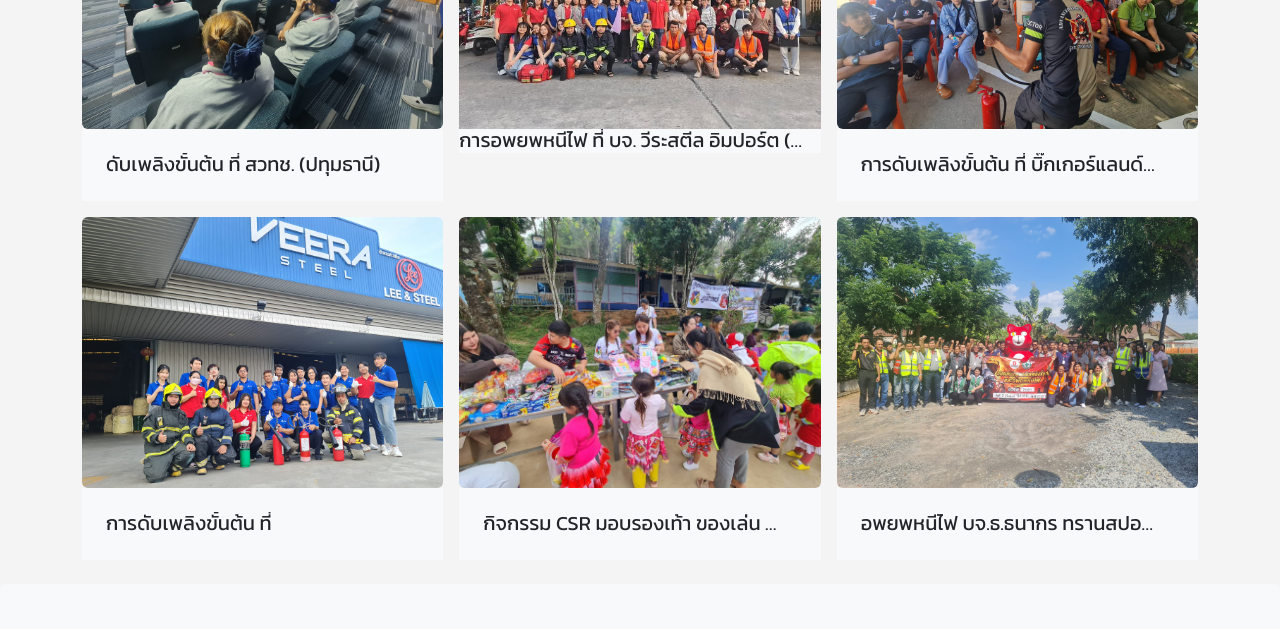
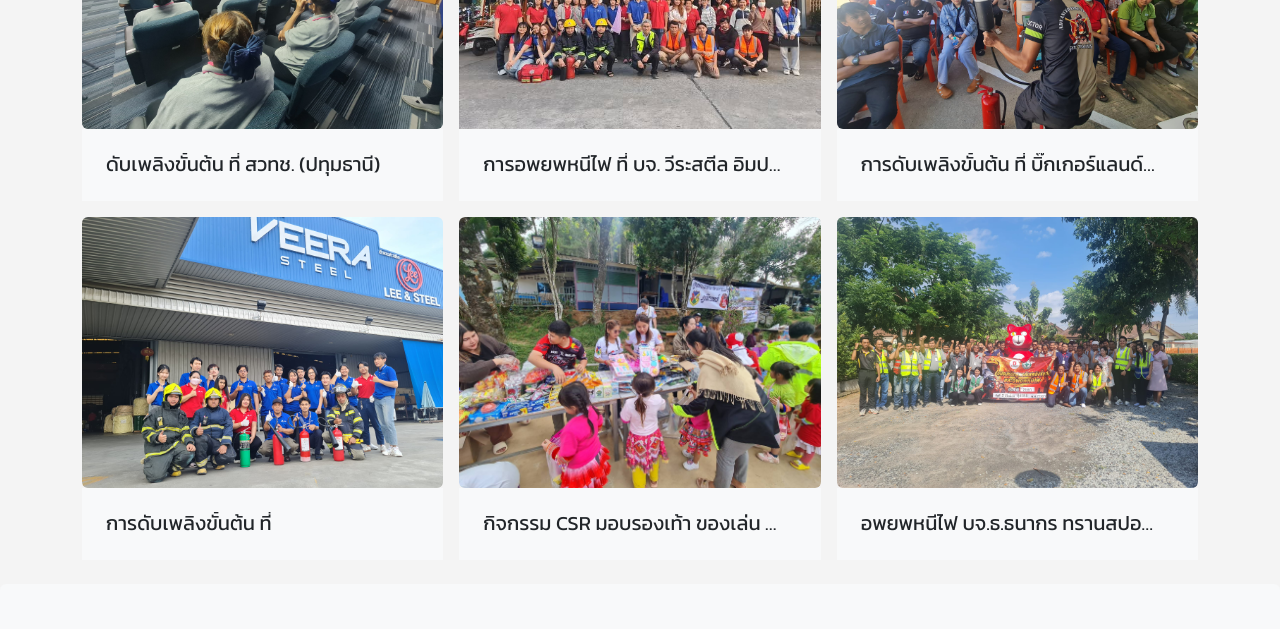
Before and after one commit to knuchit/firetraining.github.io, a plain HTML site: page index.html in a window 1280 px wide. Shown: the part 6120-6749 px from the top of the page. Drawn offline with Linux system fonts and the light colour scheme.

Commit message:
add d-flex label performances

```diff
--- a/index.html
+++ b/index.html
@@ -582,7 +582,7 @@
                         <div class="overflow-hidden">
                             <img class="img-fluid w-100 h-100" src="/images/performances/performance-2.jpg" alt="">
                         </div>
-                        <div class=" bg-light p-6">
+                        <div class="d-flex align-items-center justify-content-between bg-light p-4">
                             <h5 class="text-truncate me-3 mb-0">การอพยพหนีไฟ ที่ บจ. วีระสตีล อิมปอร์ต (สนง.ใหญ่)</h5>
                         </div>
                     </div>
```
